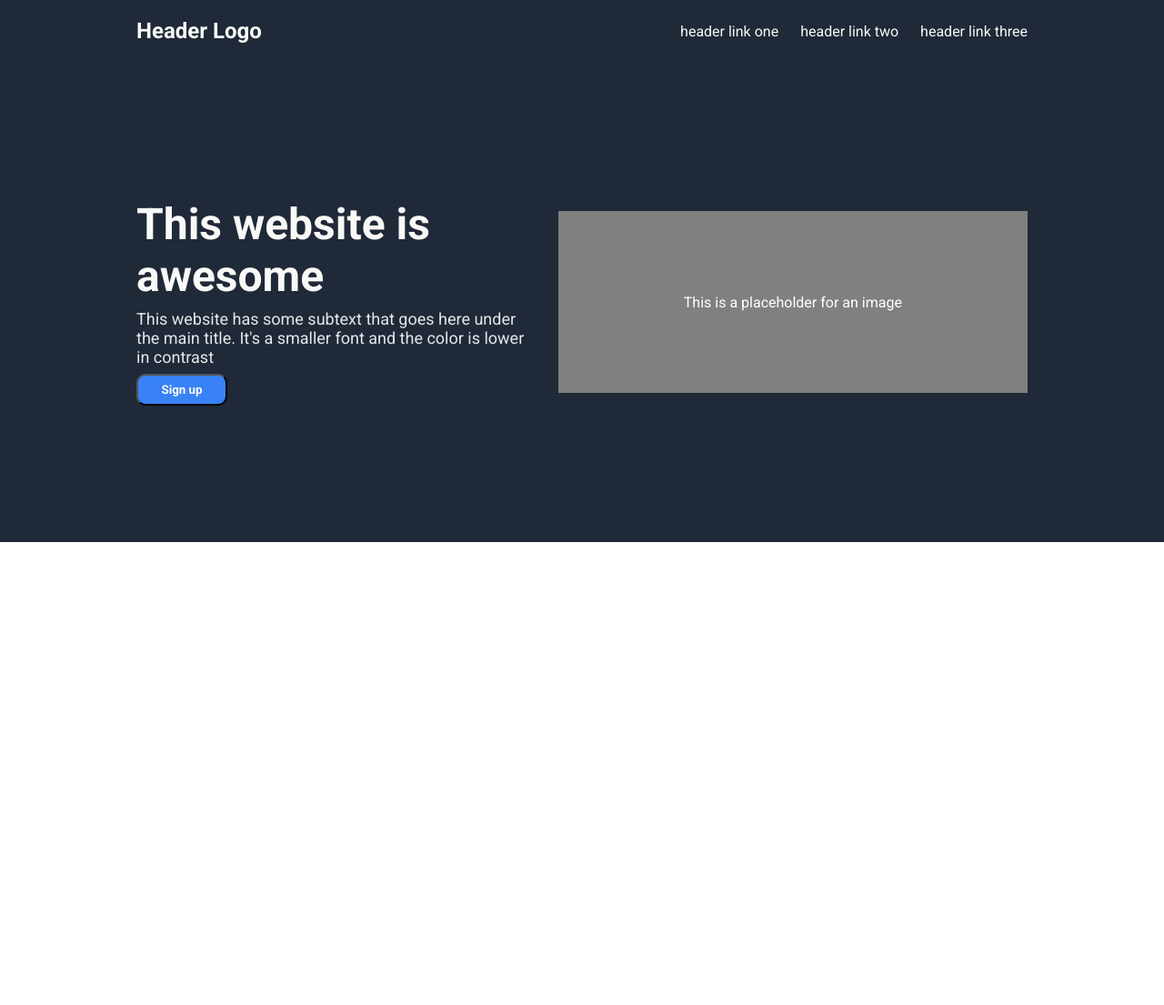
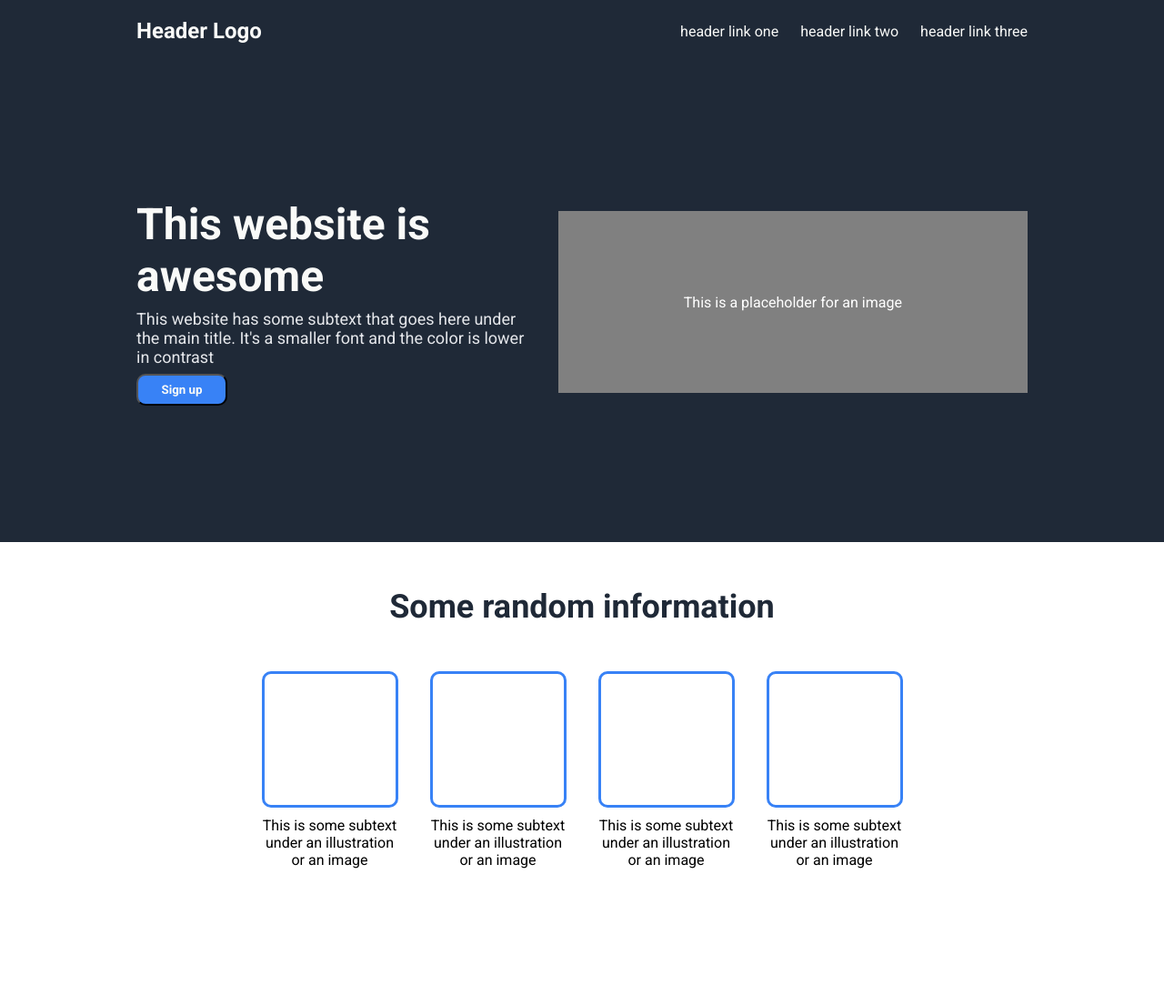
Before and after one commit to beloniara/landing-page, a plain HTML site: page index.html in a window 1280 px wide. Shown: the whole page at 91% size. Before the commit the page ends 800 px from the top, so only its background shows below. Drawn offline with Linux system fonts and the light colour scheme.

Commit message:
Add Information section

```diff
--- a/index.html
+++ b/index.html
@@ -34,6 +34,33 @@
     <div class="hero-image">This is a placeholder for an image</div>
   </div>
 
+  <div class="information">
+    <div class = "info-title">Some random information</div>
+    <div class="info-container">
+
+      <div class="content-container">
+        <div class="content"></div>
+        <div class="content-text">This is some subtext under an illustration or an image</div>
+      </div>
+
+      <div class="content-container">
+        <div class="content"></div>
+        <div class="content-text">This is some subtext under an illustration or an image</div>
+      </div>
+
+      <div class="content-container">
+        <div class="content"></div>
+        <div class="content-text">This is some subtext under an illustration or an image</div>
+      </div>
+
+      <div class="content-container">
+        <div class="content"></div>
+        <div class="content-text">This is some subtext under an illustration or an image</div>
+      </div>
+
+    </div>
+  </div>
+
 
 </body>
 </html>
--- a/styles.css
+++ b/styles.css
@@ -88,3 +88,46 @@ ul {
   align-items: center;
   flex: 1 1 auto;
 }
+
+
+.information {
+  display: flex;
+  justify-content: center;
+  align-items: center;
+  flex-direction: column;
+  padding: 0 150px 150px 150px;
+}
+
+.info-title {
+  font-size: 36px;
+  font-weight: bolder;
+  color: #1F2937;
+  padding: 50px;
+}
+
+.info-container{
+  display: flex;
+  align-items: center;
+  justify-content: space-around;
+  gap: 35px;
+}
+
+.content-container {
+  display: flex;
+  flex-direction: column;
+  justify-content: center;
+  align-items: center;
+  gap: 10px;
+}
+
+.content {
+  width: 150px;
+  height: 150px;
+  border-radius: 10px;
+  border: 3px solid #3882f6;
+}
+
+.content-text {
+  text-align: center;
+  width: 150px;
+}
```
